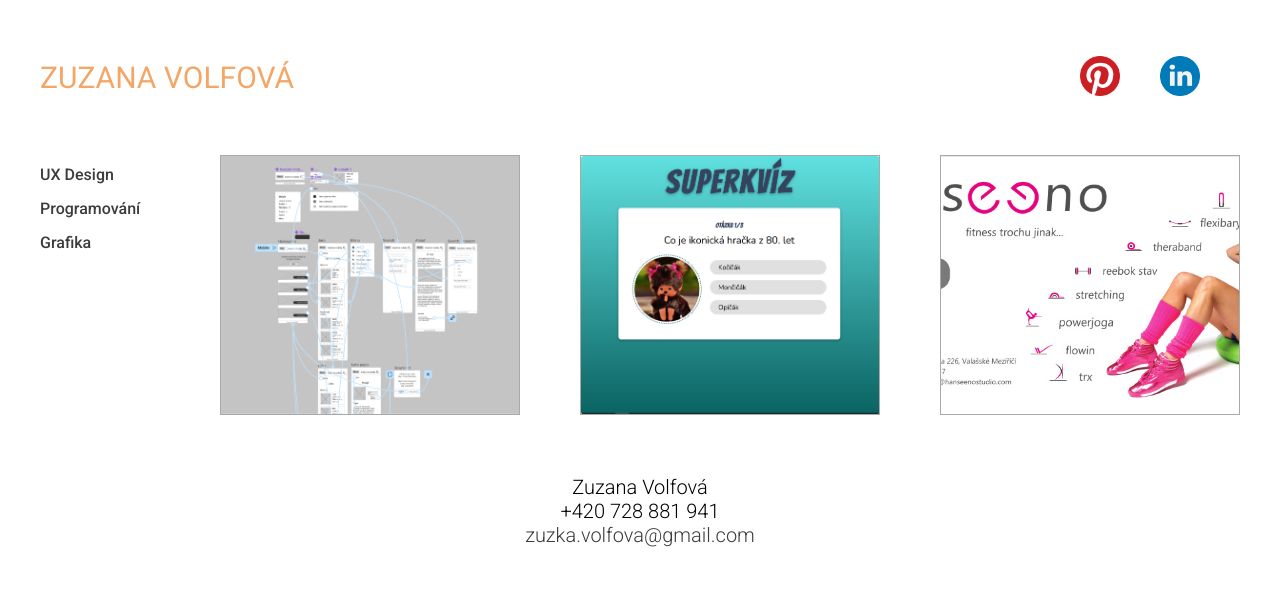
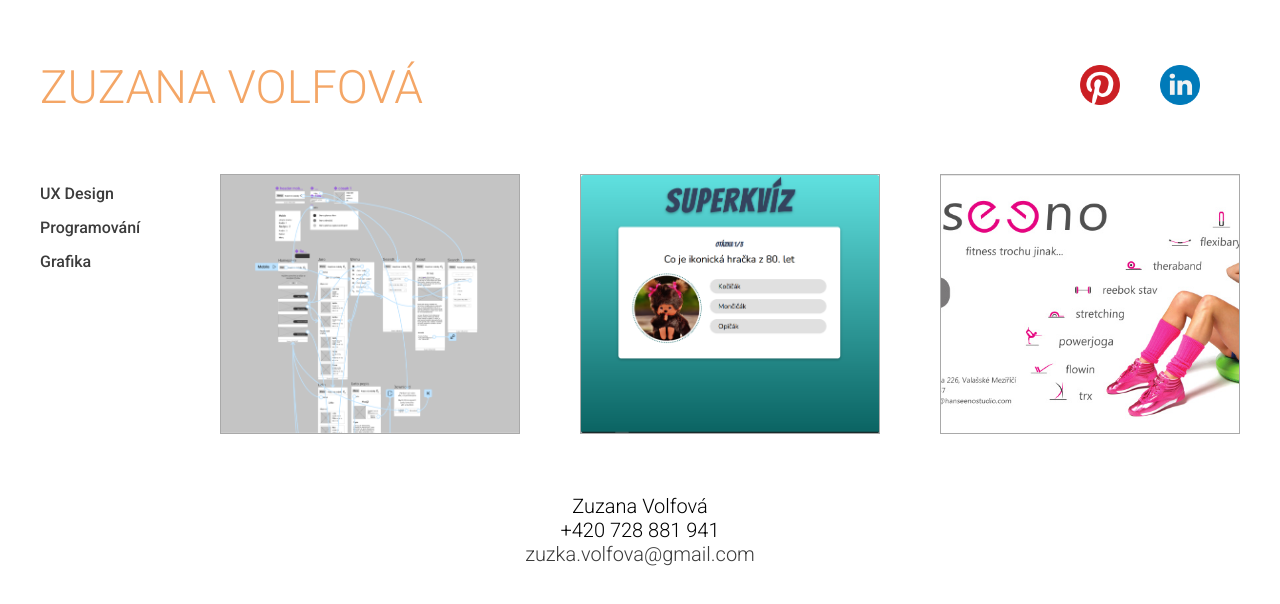
Before and after one commit to zuzanavolfova/zuzana-volfova, an Eleventy site: page index.html in a window 1280 px wide. Built offline with nearby package versions, Linux system fonts and the light colour scheme; Eleventy itself is replaced by a stand-in of ours; files that its build step writes are made by us from their sources.

Commit message:
edit header title

```diff
--- a/scss/layout/_header.scss
+++ b/scss/layout/_header.scss
@@ -13,6 +13,8 @@
         @include mixins.desktop {
             padding: 60px 40px;
             text-align: left;
+            font-size: 46px;
+            font-weight: 300;
         }
     }
     @include mixins.desktop {
--- a/scss/layout/_menu.scss
+++ b/scss/layout/_menu.scss
@@ -8,7 +8,6 @@
         position: static;
         grid-area: menu;
     }
-
     &__list {
         padding: 20px 10px;
         color: white;
@@ -45,7 +44,6 @@
             @include mixins.desktop {
                 color: colors.$color-text;
                 padding: 0;
-
             }
         }
     }
```
Also changed, not shown: css/style.css, 3 other files.
